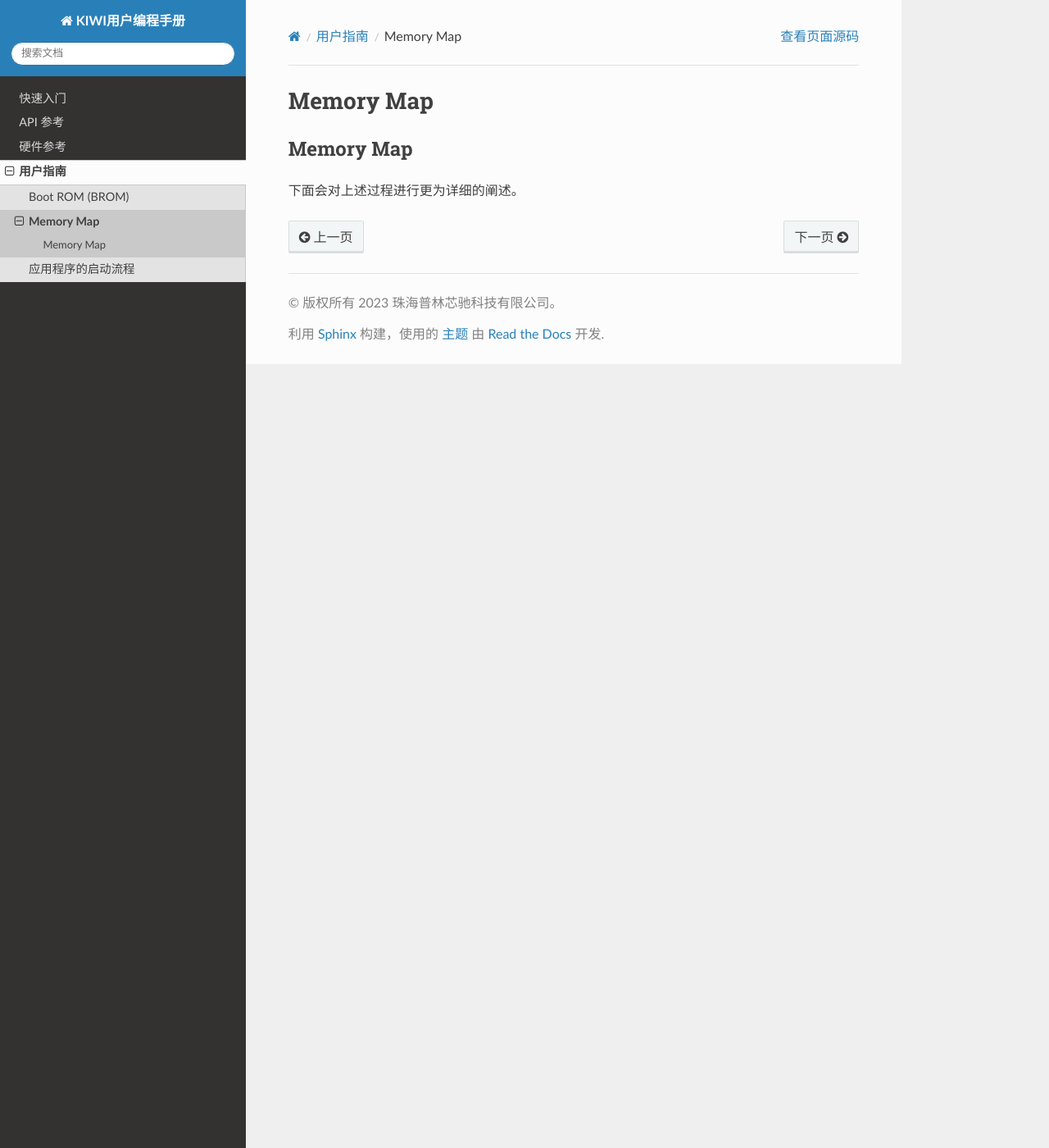
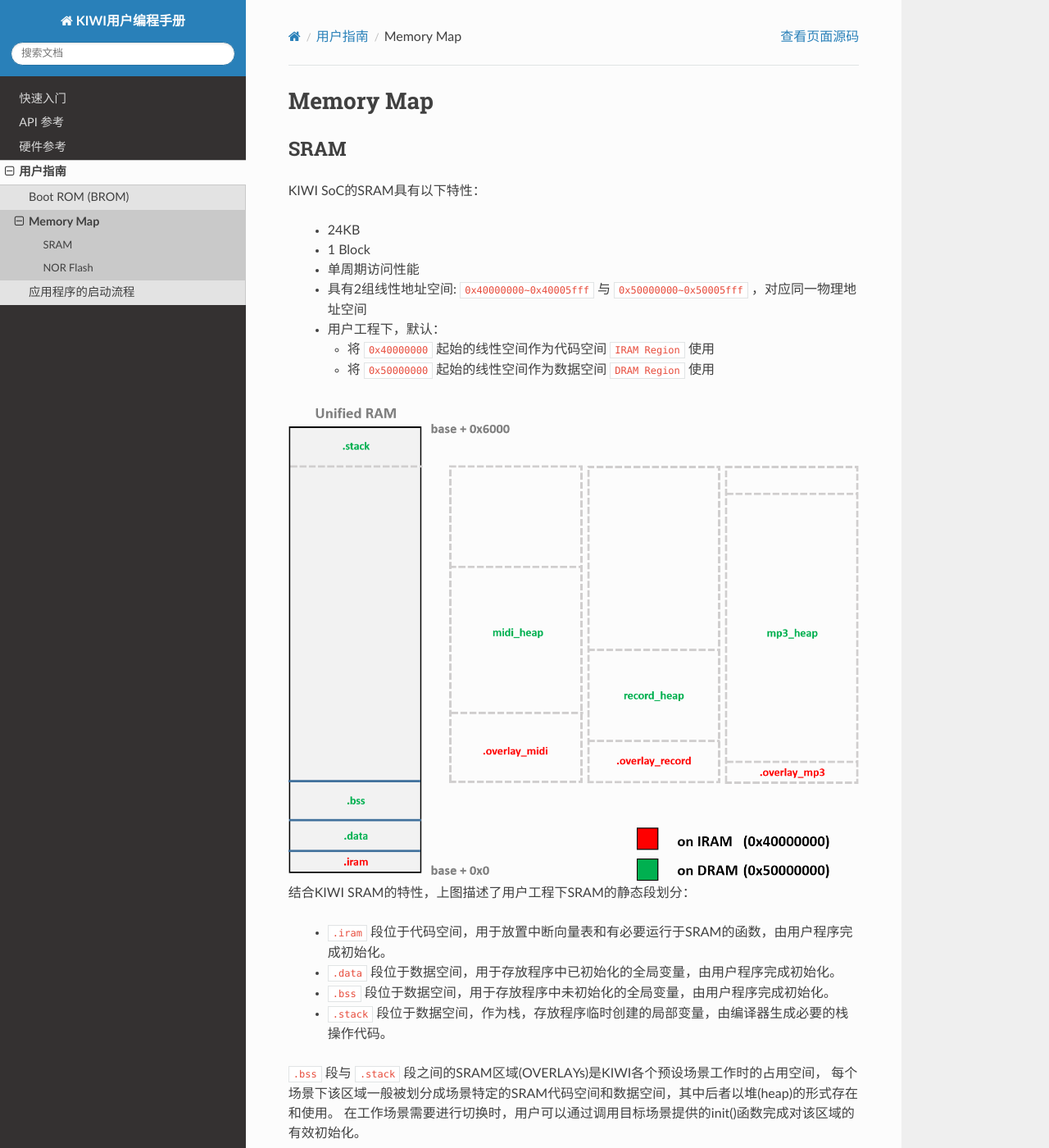
Before and after one commit to qzthrone/spv-kiwi-pg, a Sphinx documentation site: the page built from source/user-guide/memory-map.rst, in a window 1280 px wide and 1400 px high. Shown: the whole window at 82% size. Built offline with Sphinx 7.4.7 and the Read the Docs theme 2.0.0, drawn with Linux system fonts in a browser that asks for light colours.

Commit message:
1.Upate descriptions on KIWI SRAM region

```diff
--- a/source/conf.py
+++ b/source/conf.py
@@ -26,3 +26,4 @@ language = 'zh_CN'
 
 html_theme = "sphinx_rtd_theme"
 html_static_path = ['_static']
+html_favicon = "./_static/favicon.ico"
--- a/source/index.rst
+++ b/source/index.rst
@@ -8,6 +8,9 @@ KIWI编程指南
 
 本门户为针对珠海普林芯驰科技有限公司SoC "KIWI" 的文档中心，
 用于向广大用户提供及时全面的SoC编程指南信息。
+
+.. note::
+    - 本手册处于早期编写阶段，每周积极更新，欢迎随时访问以获取最新的内容
 
 ==================  ==================  ==================  ==================
 |快速入门|_          |API 参考|_         |硬件参考|_          |用户指南|_
--- a/source/user-guide/memory-map.rst
+++ b/source/user-guide/memory-map.rst
@@ -1,7 +1,35 @@
 Memory Map
 ======================
 
-Memory Map
+SRAM
+----------------------
+
+KIWI SoC的SRAM具有以下特性：
+
+  - 24KB
+  - 1 Block
+  - 单周期访问性能
+  - 具有2组线性地址空间: ``0x40000000~0x40005fff`` 与 ``0x50000000~0x50005fff`` ，对应同一物理地址空间
+  - 用户工程下，默认：
+
+    + 将 ``0x40000000`` 起始的线性空间作为代码空间 ``IRAM Region`` 使用
+    + 将 ``0x50000000`` 起始的线性空间作为数据空间 ``DRAM Region`` 使用
+
+.. image:: ../_static/kiwi-sram-memory-map.png
+  :align: center
+
+结合KIWI SRAM的特性，上图描述了用户工程下SRAM的静态段划分：
+
+  - ``.iram`` 段位于代码空间，用于放置中断向量表和有必要运行于SRAM的函数，由用户程序完成初始化。
+  - ``.data`` 段位于数据空间，用于存放程序中已初始化的全局变量，由用户程序完成初始化。
+  - ``.bss`` 段位于数据空间，用于存放程序中未初始化的全局变量，由用户程序完成初始化。
+  - ``.stack`` 段位于数据空间，作为栈，存放程序临时创建的局部变量，由编译器生成必要的栈操作代码。
+
+``.bss`` 段与 ``.stack`` 段之间的SRAM区域(OVERLAYs)是KIWI各个预设场景工作时的占用空间，
+每个场景下该区域一般被划分成场景特定的SRAM代码空间和数据空间，其中后者以堆(heap)的形式存在和使用。
+在工作场景需要进行切换时，用户可以通过调用目标场景提供的init()函数完成对该区域的有效初始化。
+
+NOR Flash
 ------------------
 
 下面会对上述过程进行更为详细的阐述。
```
